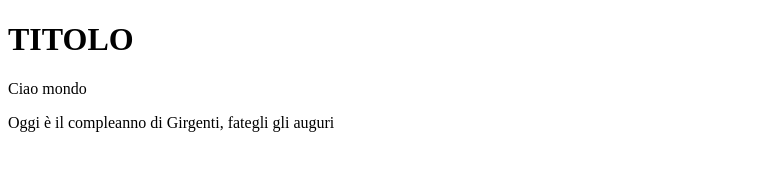
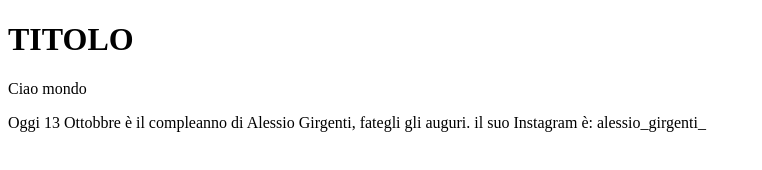
Before and after one commit to AndreaLucenti05/Repostory1, a plain HTML site: page index.html in a window 1280 px wide. Shown: the whole page, without its empty margins (0-762 px from the left). Drawn offline with Linux system fonts and the light colour scheme.

Commit message:
HTML
modifica secondo paragrafo

```diff
--- a/index.html
+++ b/index.html
@@ -6,6 +6,6 @@
   <body>
     <h1> TITOLO </h1>
     <p> Ciao mondo </p>
-    <p> Oggi è il compleanno di Girgenti, fategli gli auguri </p>
+    <p> Oggi 13 Ottobbre è il compleanno di Alessio Girgenti, fategli gli auguri. il suo Instagram è: alessio_girgenti_ </p>
   </body>
 </html>
```
